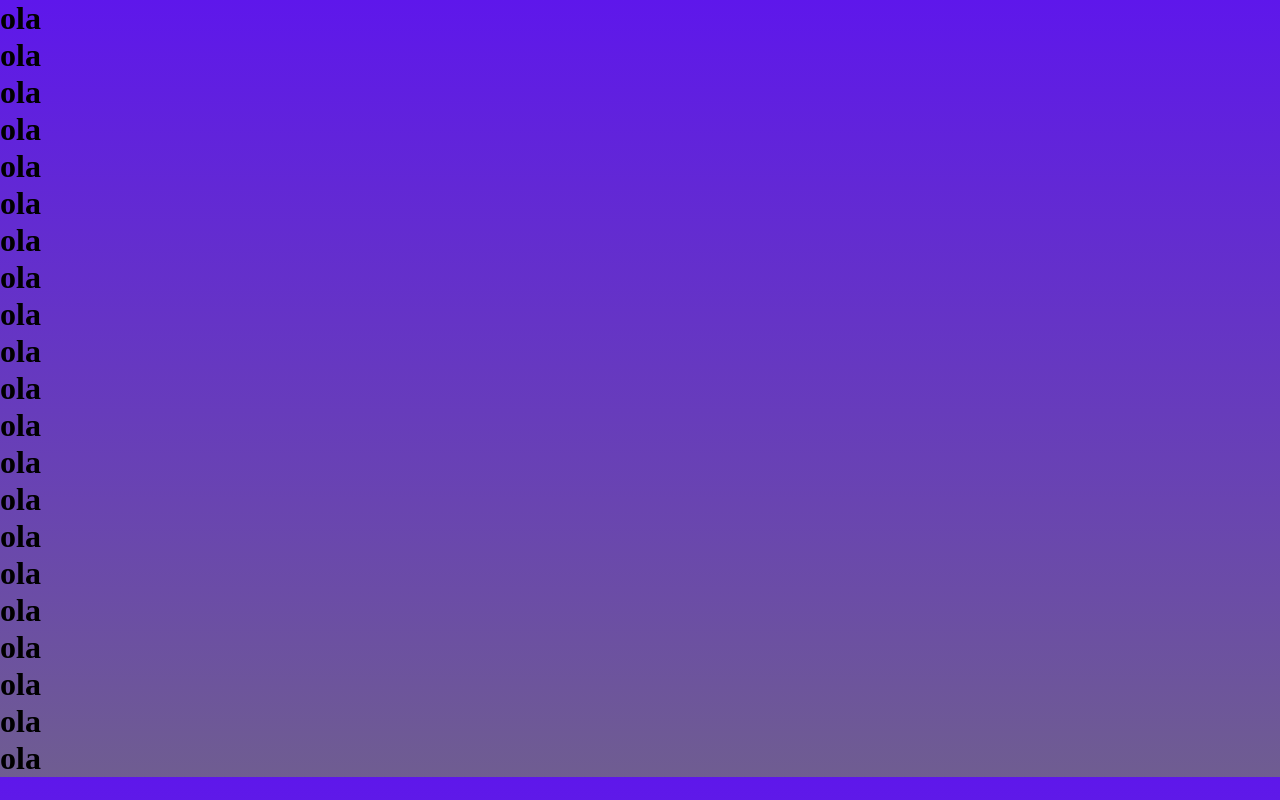
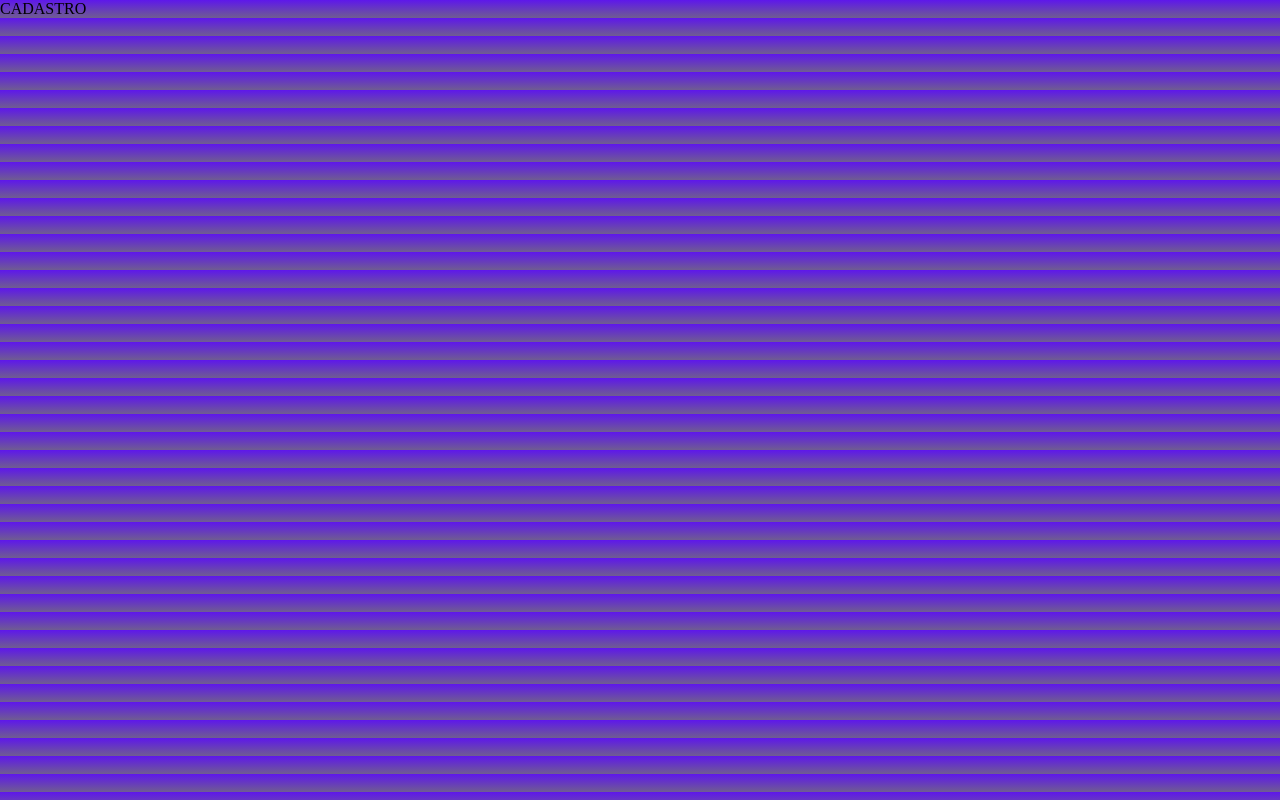
Before and after one commit to MarcosPaulo62/VemSearch, a React (Create React App) app: page /cadastro in a window 1280 px wide. Built offline with nearby package versions, Linux system fonts and the light colour scheme; a web font is replaced by a local one.

Commit message:
ajuste de pastas e routes

```diff
--- a/src/App.tsx
+++ b/src/App.tsx
@@ -1,34 +1,15 @@
+import { RoutesVemSearch } from "./Routes";
 import { Login } from "./pages/Login/Login";
+import react from "react"
 import { GlobalStyle } from "./styles/global";
 
 
 function App() {
   return (
-    <div className="App">
-      <Login />
-      <h1>ola</h1>
-      <h1>ola</h1>
-      <h1>ola</h1>
-      <h1>ola</h1>
-      <h1>ola</h1>
-      <h1>ola</h1>
-      <h1>ola</h1>
-      <h1>ola</h1>
-      <h1>ola</h1>
-      <h1>ola</h1>
-      <h1>ola</h1>
-      <h1>ola</h1>
-      <h1>ola</h1>
-      <h1>ola</h1>
-      <h1>ola</h1>
-      <h1>ola</h1>
-      <h1>ola</h1>
-      <h1>ola</h1>
-      <h1>ola</h1>
-      <h1>ola</h1>
-      <h1>ola</h1>
+    <>
+      <RoutesVemSearch/>
       <GlobalStyle />
-    </div>
+    </>
   );
 }
 
--- /dev/null
+++ b/src/Routes.tsx
@@ -0,0 +1,24 @@
+import { BrowserRouter, Routes, Route } from "react-router-dom";
+import { Inicio } from "./pages/Inicio/Inicio";
+import { Sobre } from "./pages/Sobre/Sobre";
+import { Login } from "./pages/Login/Login";
+import { Cadastro } from "./pages/Cadastro/Cadastro";
+import { AreaLogada } from "./pages/AreaLogada/AreaLogada";
+import { ResultadoBusca } from "./pages/ResultadoBusca/ResultadoBusca";
+import { NotFound } from "./pages/NotFound/NotFound";
+
+export function RoutesVemSearch() {
+    return (
+        <BrowserRouter>
+            <Routes>
+                <Route path="/" element={<Inicio/>}/>
+                <Route path="/sobre" element={<Sobre/>}/>
+                <Route path="/login" element={<Login/>}/>
+                <Route path="/cadastro" element={<Cadastro/>}/>
+                <Route path="/area-logada" element={<AreaLogada/>}/>
+                <Route path="/resultado-busca" element={<ResultadoBusca/>}/>
+                <Route path="*" element={<NotFound/>}/>
+            </Routes>
+        </BrowserRouter>
+    )
+}
--- a/src/pages/AreaLogada/AreaLogada.tsx
+++ b/src/pages/AreaLogada/AreaLogada.tsx
@@ -1,7 +1,7 @@
 export function AreaLogada(){
     return(
         <>
-
+        LOGADA
         </>
     )
 }
--- a/src/pages/Cadastro/Cadastro.tsx
+++ b/src/pages/Cadastro/Cadastro.tsx
@@ -1,7 +1,7 @@
 export function Cadastro(){
     return(
         <>
-
+        CADASTRO
         </>
     )
 }
--- /dev/null
+++ b/src/pages/Inicio/Inicio.tsx
@@ -0,0 +1,7 @@
+export function Inicio(){
+    return(
+        <>
+        INICIO
+        </>
+    )
+}
--- a/src/pages/Login/Login.tsx
+++ b/src/pages/Login/Login.tsx
@@ -3,7 +3,7 @@ import { MainLogin } from "./styles";
 export function Login(){
     return(
         <MainLogin>
-
+            LOGIN
         </MainLogin>
     )
 }
--- /dev/null
+++ b/src/pages/NotFound/NotFound.tsx
@@ -0,0 +1,7 @@
+export function NotFound(){
+    return(
+        <>
+        NOTFOUND
+        </>
+    )
+}
--- a/src/pages/ResultadoBusca/ResultadoBusca.tsx
+++ b/src/pages/ResultadoBusca/ResultadoBusca.tsx
@@ -1,7 +1,7 @@
 export function ResultadoBusca(){
     return(
         <>
-
+        RESULTADOS
         </>
     )
 }
--- /dev/null
+++ b/src/pages/Sobre/Sobre.tsx
@@ -0,0 +1,7 @@
+export function Sobre(){
+    return(
+        <>
+        SOBRE
+        </>
+    )
+}
```
